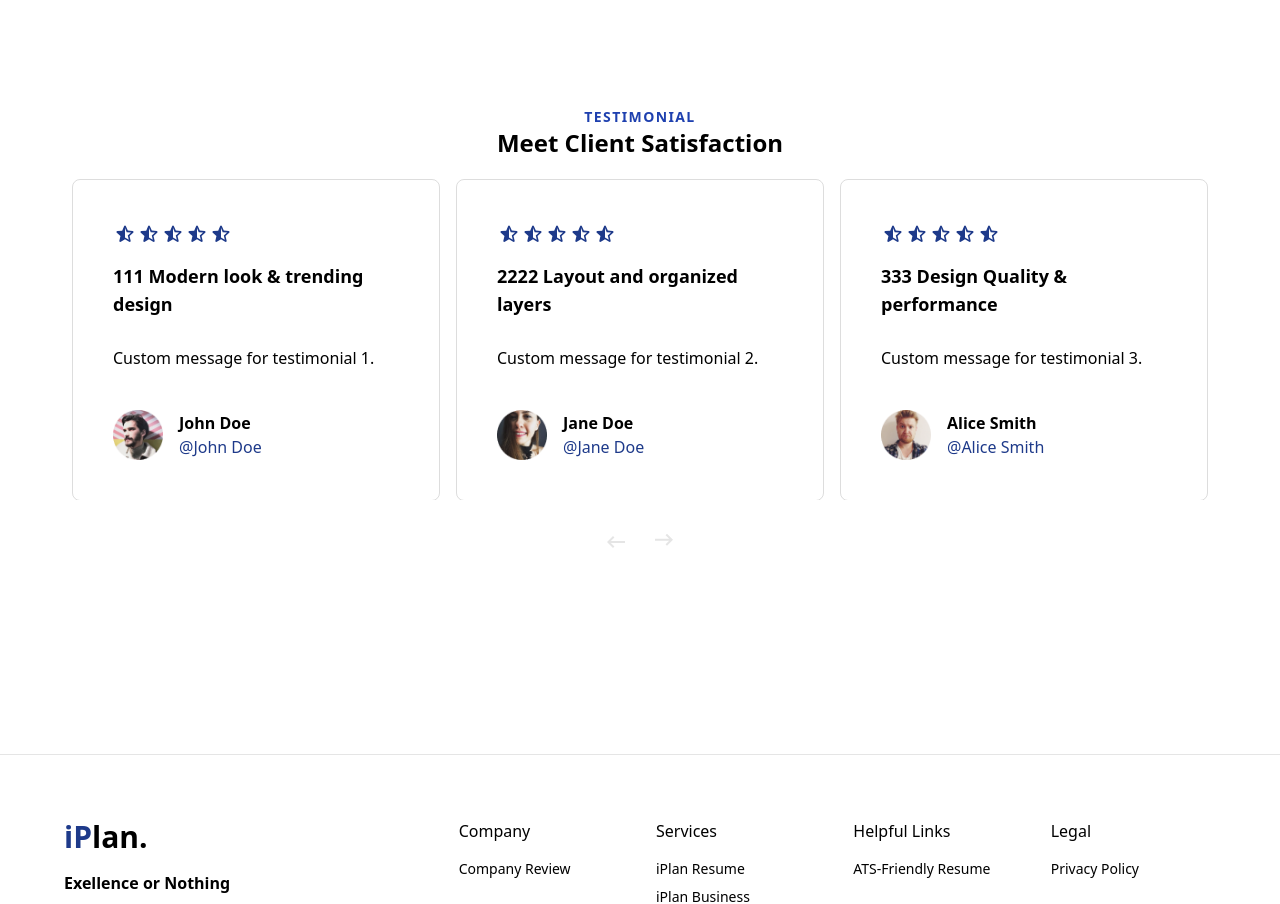
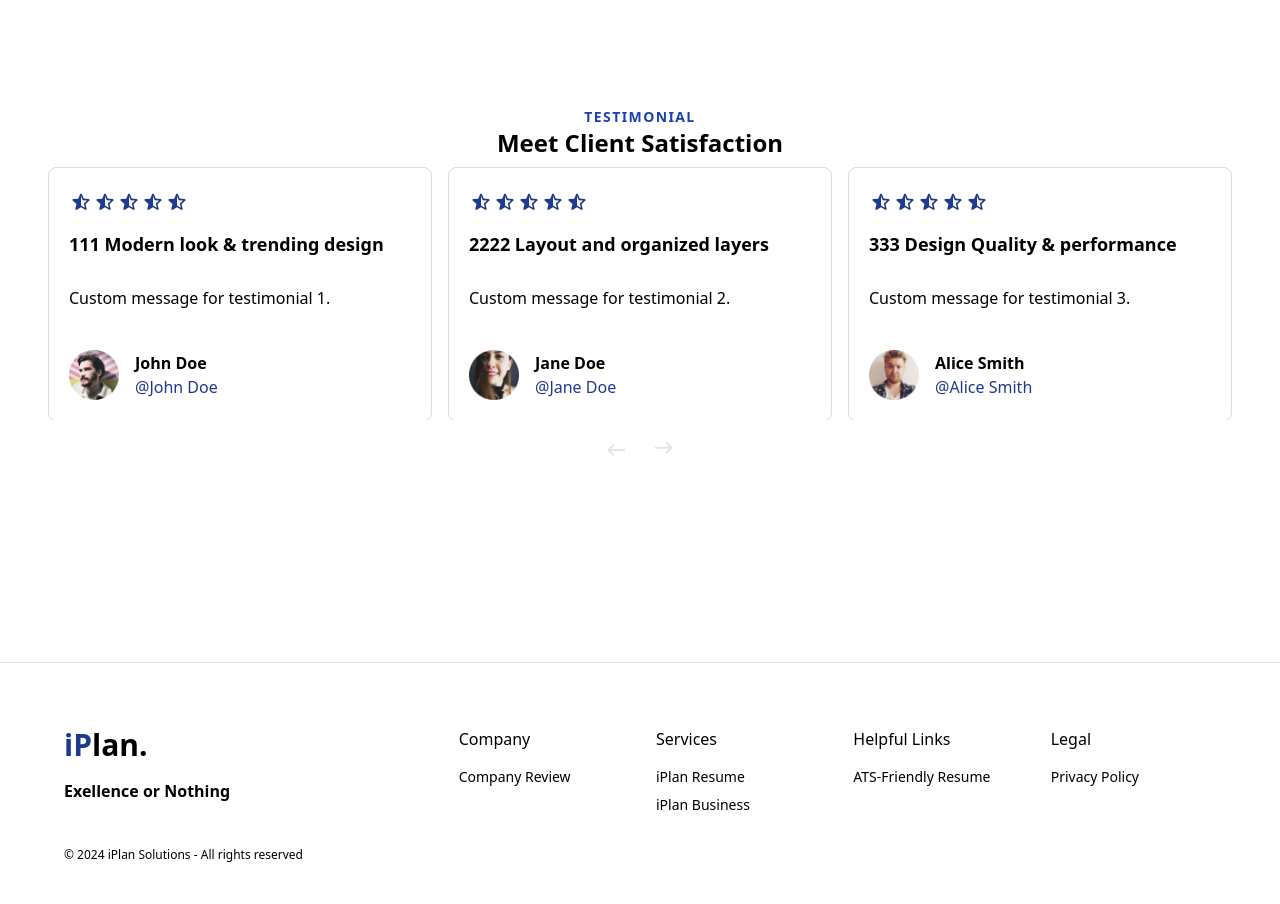
Before and after one commit to awesomeojumu/iplan, a Next.js app: page / in a window 1280 px wide. Shown: the part 2886-3790 px from the top of the page. Built offline with nearby package versions, Linux system fonts and the light colour scheme.

Commit message:
adjusted

```diff
--- a/src/components/Testimonials.js
+++ b/src/components/Testimonials.js
@@ -8,7 +8,7 @@ import ButtonGroup from "./ButtonGroup";
 
 const Card = ({ star, title, imgSrc, message, author, authorLink }) => {
   return (
-    <div className="mx-2 flex flex-col gap-4 select-none cursor-pointer border border-[#4e4e4e31] p-10 rounded-lg hover:shadow-xl transition-all">
+    <div className="mx-2 flex flex-col gap-4 select-none cursor-pointer border border-[#4e4e4e31] p-5 rounded-lg hover:shadow-xl transition-all">
       <div className="text-blue-900">
       {star}{star}{star}{star}{star && <span>{star}</span>}
       </div>
@@ -29,7 +29,7 @@ const Card = ({ star, title, imgSrc, message, author, authorLink }) => {
 
 const Testimonials = () => {
   return (
-    <section className="relative container mx-auto px-5 md:px-16 flex flex-col gap-5" id="testimonial">
+    <section className="relative container mx-auto px-2 md:px-10 flex flex-col gap-2" id="testimonial">
       <div>
         <span className="service-name text-center ">TESTIMONIAL</span>
         <h2 className="text-2xl font-semibold text-center ">Meet Client Satisfaction</h2>
@@ -86,7 +86,7 @@ export default Testimonials;
 const responsive = {
   superLargeDesktop: {
     breakpoint: { max: 4000, min: 3000 },
-    items: 6,
+    items: 5,
   },
   desktop: {
     breakpoint: { max: 3000, min: 1024 },
```
